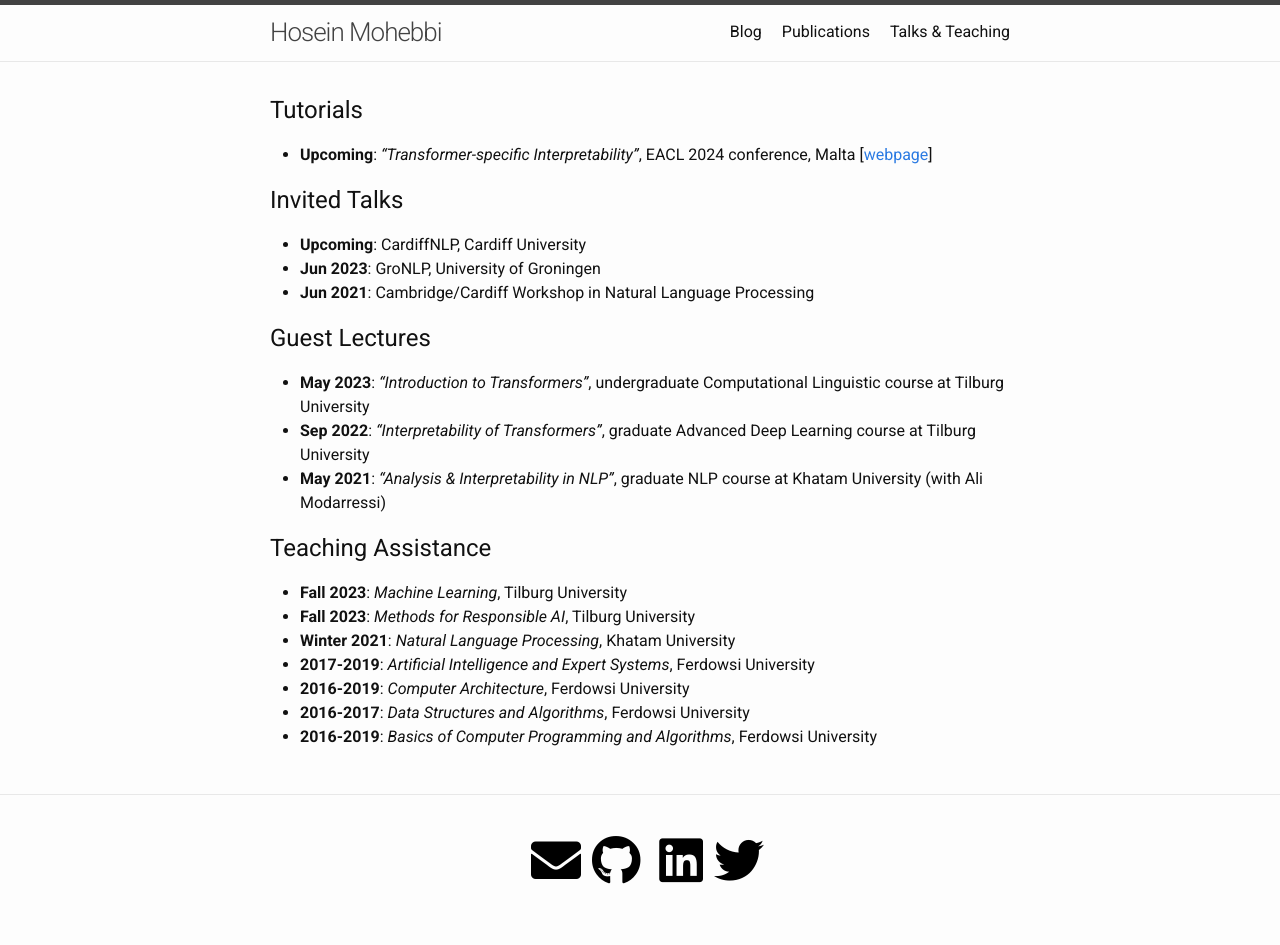
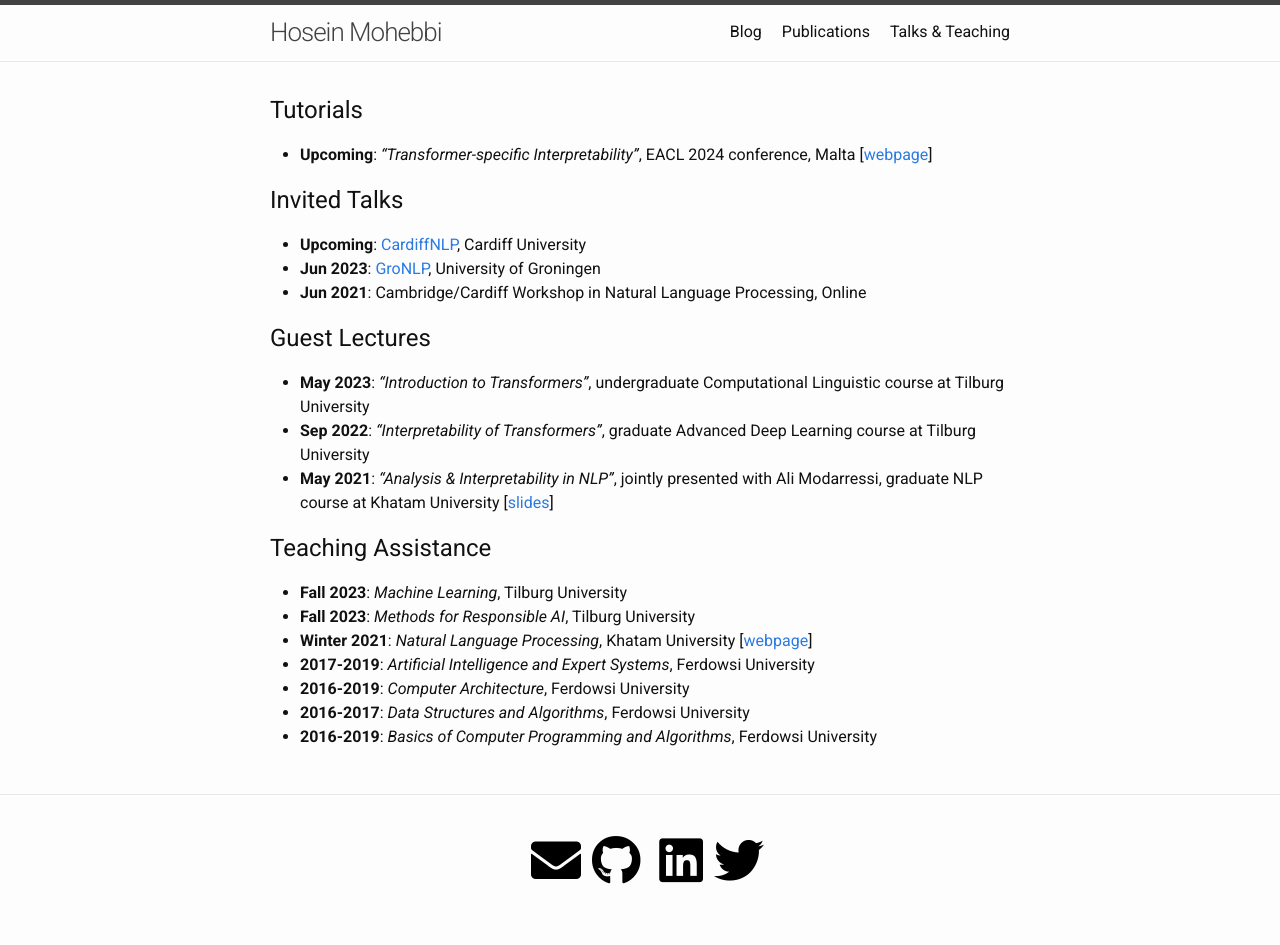
Before and after one commit to hmohebbi/hmohebbi.github.io, a Jekyll site: the page built from teaching.md, in a window 1280 px wide. Built offline with Jekyll 4.4.1, drawn with Linux system fonts in a browser that asks for light colours; a style sheet for code colours, icons or effects is not loaded.

Commit message:
Update teaching.md

```diff
--- a/teaching.md
+++ b/teaching.md
@@ -10,21 +10,21 @@ permalink: /teaching/
 
 
 ## Invited Talks
-* __Upcoming__: CardiffNLP, Cardiff University
-* __Jun 2023__: GroNLP, University of Groningen
-* __Jun 2021__: Cambridge/Cardiff Workshop in Natural Language Processing
+* __Upcoming__: [CardiffNLP](https://cardiffnlp.github.io/), Cardiff University
+* __Jun 2023__: [GroNLP](https://www.rug.nl/research/clcg/research/cl/), University of Groningen
+* __Jun 2021__: Cambridge/Cardiff Workshop in Natural Language Processing, Online
 
 
 ## Guest Lectures
 * __May 2023__: _"Introduction to Transformers"_, undergraduate Computational Linguistic course at Tilburg University
 * __Sep 2022__: _"Interpretability of Transformers"_, graduate Advanced Deep Learning course at Tilburg University
-* __May 2021__: _"Analysis & Interpretability in NLP"_, graduate NLP course at Khatam University (with Ali Modarressi)
+* __May 2021__: _"Analysis & Interpretability in NLP"_, jointly presented with Ali Modarressi, graduate NLP course at Khatam University [[slides](https://drive.google.com/file/d/1cAzlIlbuVAFZXz3gaFGBTRZwjq-_V2lb/view?usp=sharing)\]
 
 
 ## Teaching Assistance
 * __Fall 2023__: _Machine Learning_, Tilburg University
 * __Fall 2023__: _Methods for Responsible AI_, Tilburg University
-* __Winter 2021__: _Natural Language Processing_, Khatam University
+* __Winter 2021__: _Natural Language Processing_, Khatam University [[webpage](https://teias-courses.github.io/nlp99/)]
 * __2017-2019__: _Artificial Intelligence and Expert Systems_, Ferdowsi University
 * __2016-2019__: _Computer Architecture_, Ferdowsi University
 * __2016-2017__: _Data Structures and Algorithms_, Ferdowsi University
```
